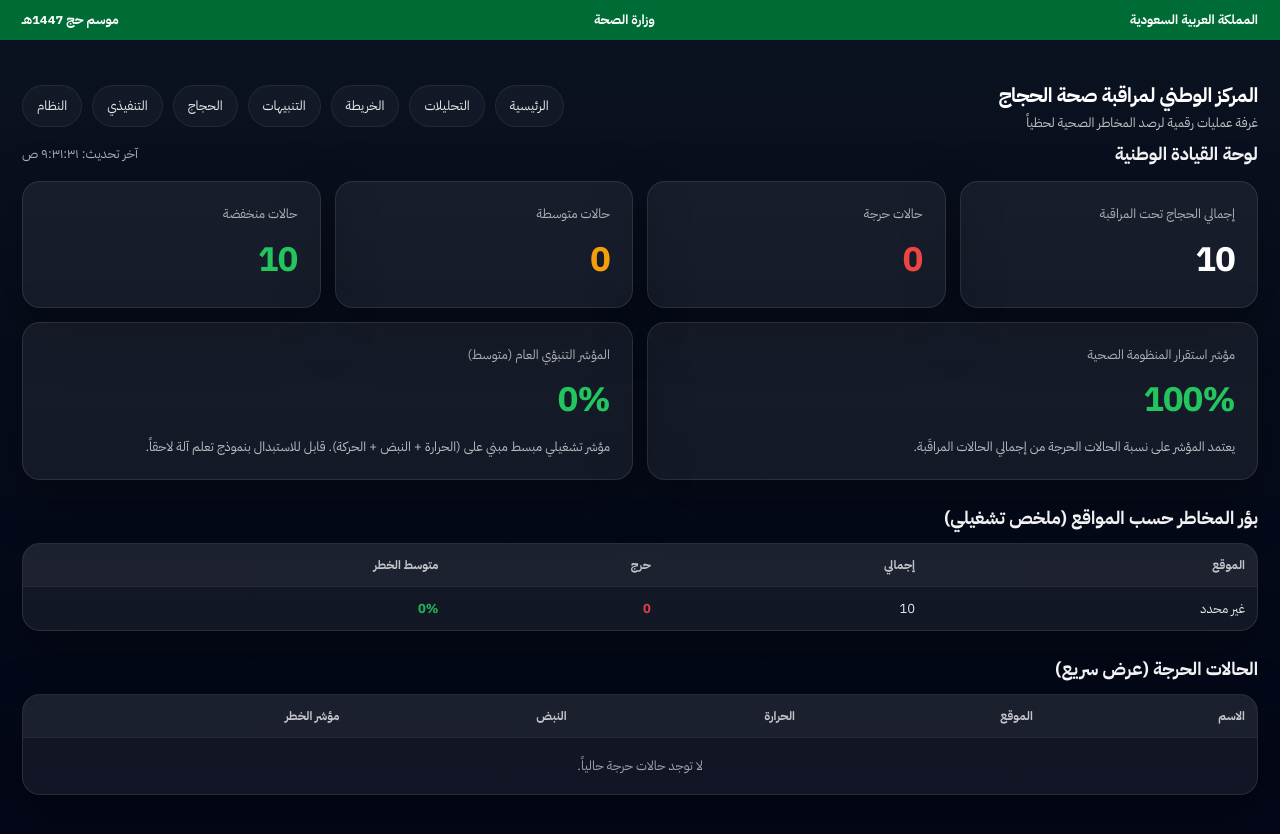
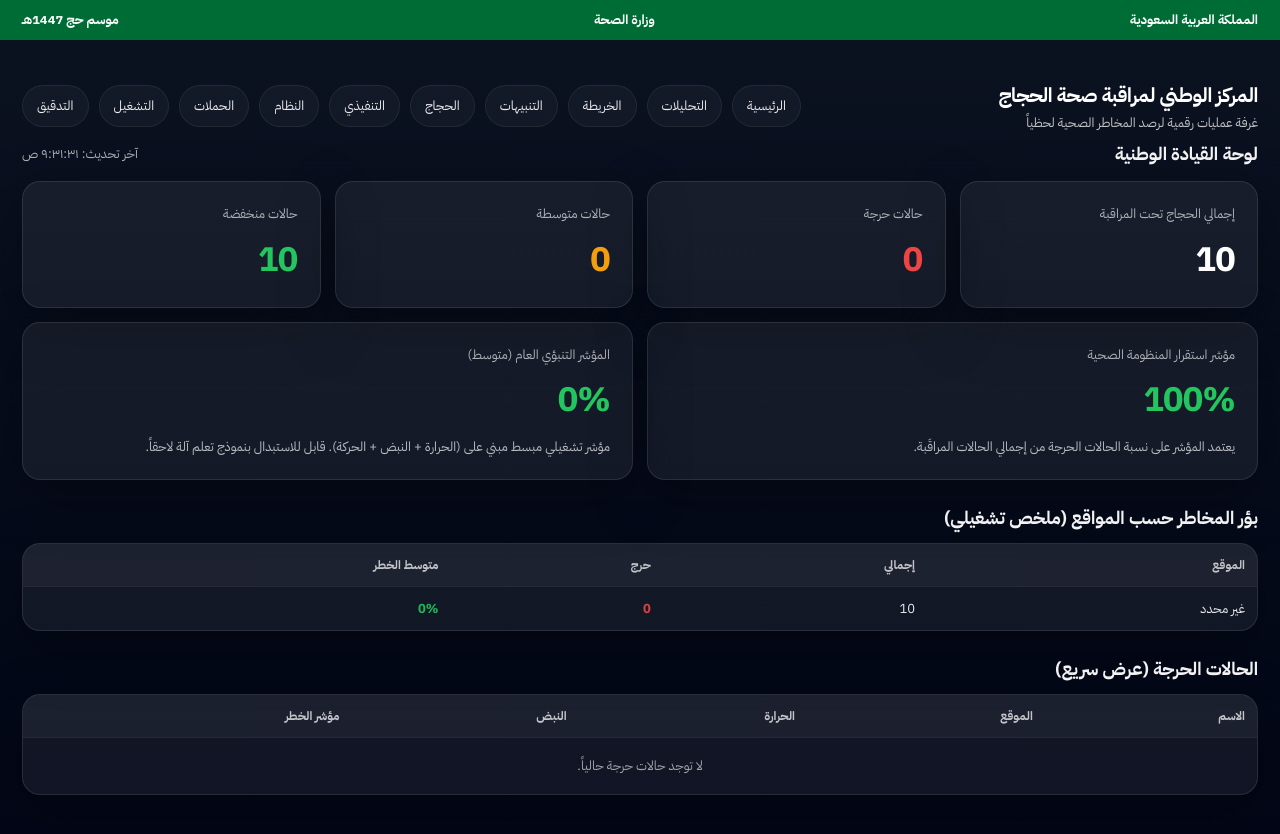
Before and after one commit to jkg9rmd8td-blip/hajj-health-monitoring, a Next.js app: page / in a window 1280 px wide. Shown: the top 834 px of the page. Built offline with nearby package versions, Linux system fonts and the light colour scheme.

Commit message:
Update layout.js

```diff
--- a/app/layout.js
+++ b/app/layout.js
@@ -39,6 +39,9 @@ export default function RootLayout({ children }) {
               <Link className="navlink" href="/pilgrims">الحجاج</Link>
               <Link className="navlink" href="/executive">التنفيذي</Link>
               <Link className="navlink" href="/system">النظام</Link>
+              <Link className="navlink" href="/campaigns">الحملات</Link>
+<Link className="navlink" href="/operations">التشغيل</Link>
+<Link className="navlink" href="/audit">التدقيق</Link>
             </nav>
           </div>
 
```
